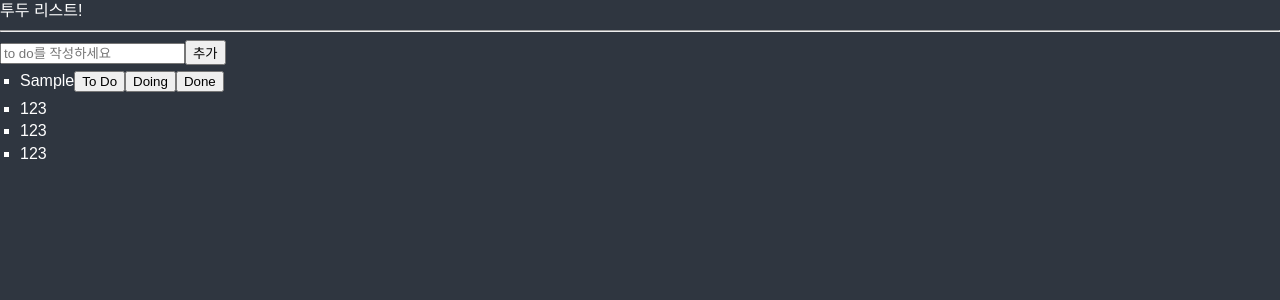
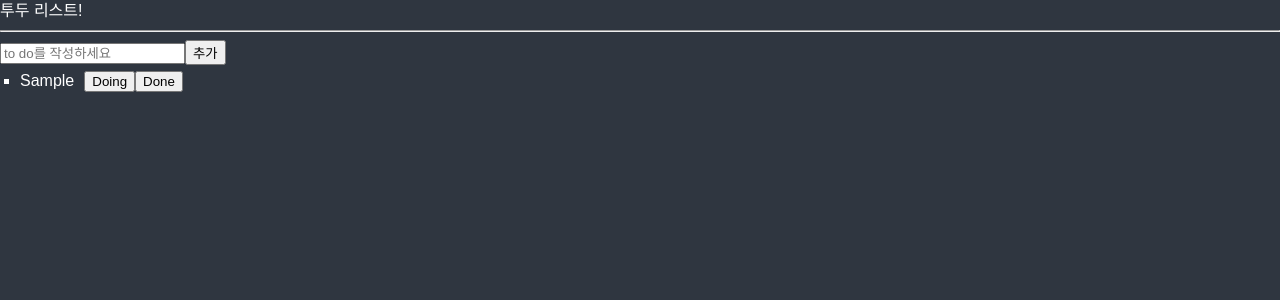
Before and after one commit to JobMarketIsCold/ReactMiddleClassIsCold, a React (Create React App) app: page / in a window 1280 px wide. Both pictures are taken after typing "Sample" into the empty fields and a click on the button "추가". Shown: the top 300 px of the page. Built offline with nearby package versions, Linux system fonts and the light colour scheme.

Commit message:
category

```diff
--- a/src/components/ToDo.tsx
+++ b/src/components/ToDo.tsx
@@ -1,12 +1,38 @@
+import styled from "styled-components";
 import { IToDo, toDoState } from "../atoms";
+import React from "react";
+import { useSetRecoilState } from "recoil";
 
-function ToDo({ text }: IToDo) {
+const TextSpan = styled.span`
+	margin-right: 10px;
+`;
+
+function ToDo({ text, category }: IToDo) {
+	const setToDos = useSetRecoilState(toDoState);
+	const onClick = (event: React.MouseEvent<HTMLButtonElement>) => {
+		const {
+			currentTarget: { name },
+		} = event;
+		console.log(name);
+	};
 	return (
 		<li>
-			<span>{text}</span>
-			<button>To Do</button>
-			<button>Doing</button>
-			<button>Done</button>
+			<TextSpan>{text}</TextSpan>
+			{category !== "TO_DO" && (
+				<button name="TO_DO" onClick={onClick}>
+					To Do
+				</button>
+			)}
+			{category !== "DOING" && (
+				<button name="DOING" onClick={onClick}>
+					Doing
+				</button>
+			)}
+			{category !== "DONE" && (
+				<button name="DONE" onClick={onClick}>
+					Done
+				</button>
+			)}
 		</li>
 	);
 }
--- a/src/components/ToDoList.tsx
+++ b/src/components/ToDoList.tsx
@@ -21,11 +21,6 @@
 					<ToDo key={toDo.id} {...toDo} />
 				))}
 			</ToDoUL>
-			<ToDoUL>
-				<li>123</li>
-				<li>123</li>
-				<li>123</li>
-			</ToDoUL>
 		</div>
 	);
 }
```
